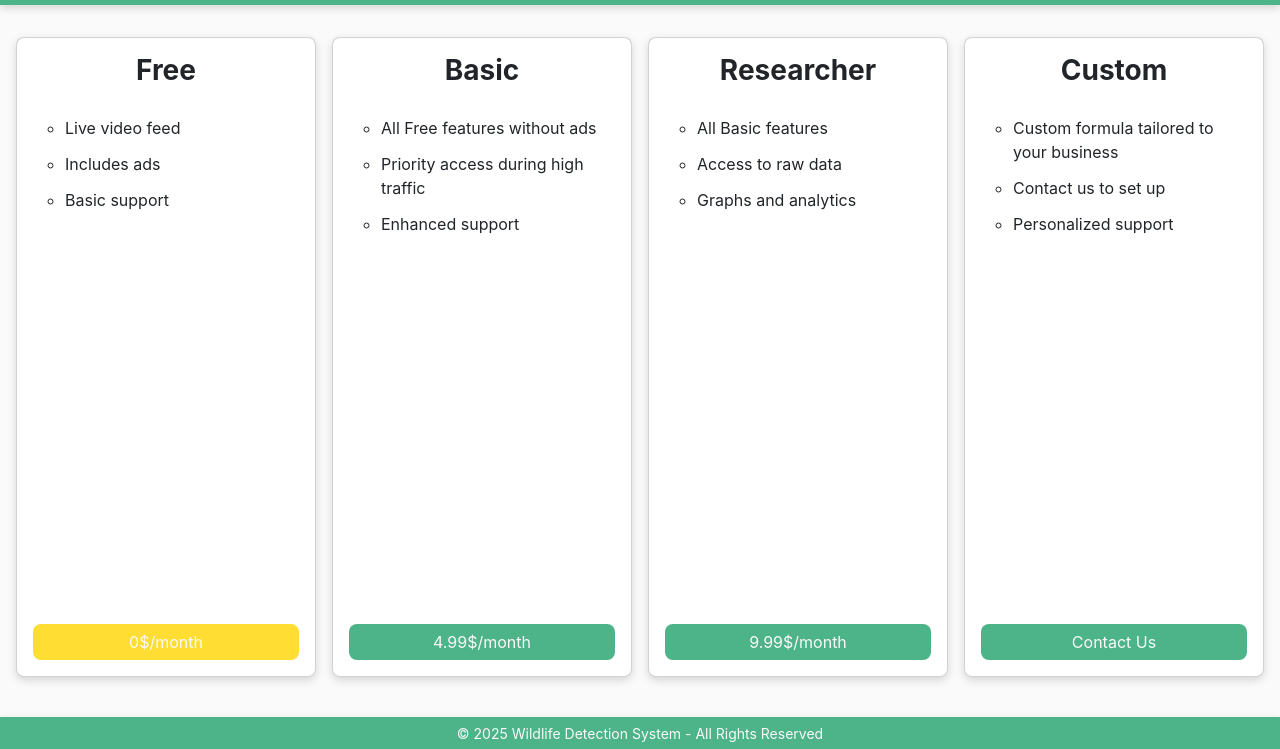
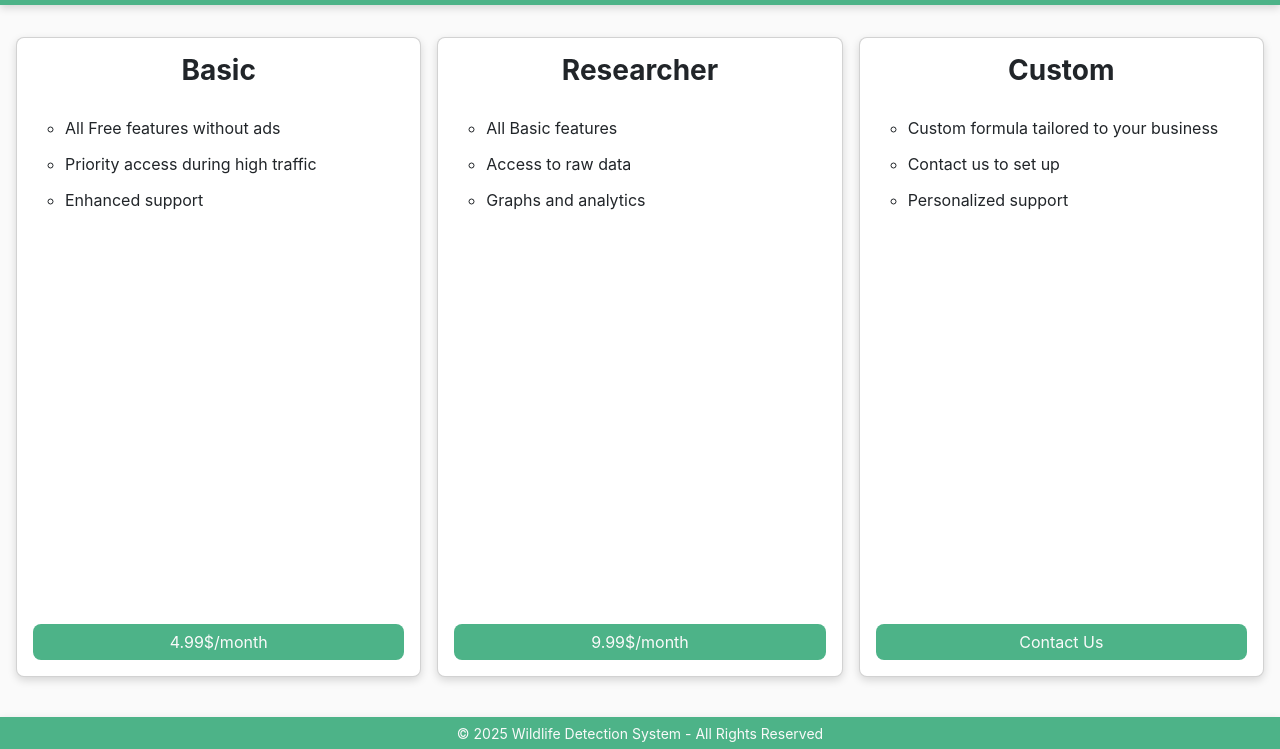
Before and after one commit to nielsclarysse/POC-WF, a plain HTML site: page public/subs.html in a window 1280 px wide. Shown: the part 51-800 px from the top of the page. Drawn offline with nearby package versions, Linux system fonts and the light colour scheme.

Commit message:
Final: removes free

```diff
--- a/public/subs.html
+++ b/public/subs.html
@@ -40,19 +40,7 @@
 
 <main>
     <div class="subscriptions">
-        <div class="col">
-            <div class="card">
-                <div class="card-body">
-                    <h3 class="fw-bold">Free</h3>
-                    <ul>
-                        <li>Live video feed</li>
-                        <li>Includes ads</li>
-                        <li>Basic support</li>
-                    </ul>
-                    <button class="btn subscriptionBtn" data-tier="Free">0$/month</button>
-                </div>
-            </div>
-        </div>
+
         <div class="col">
             <div class="card">
                 <div class="card-body">
```
